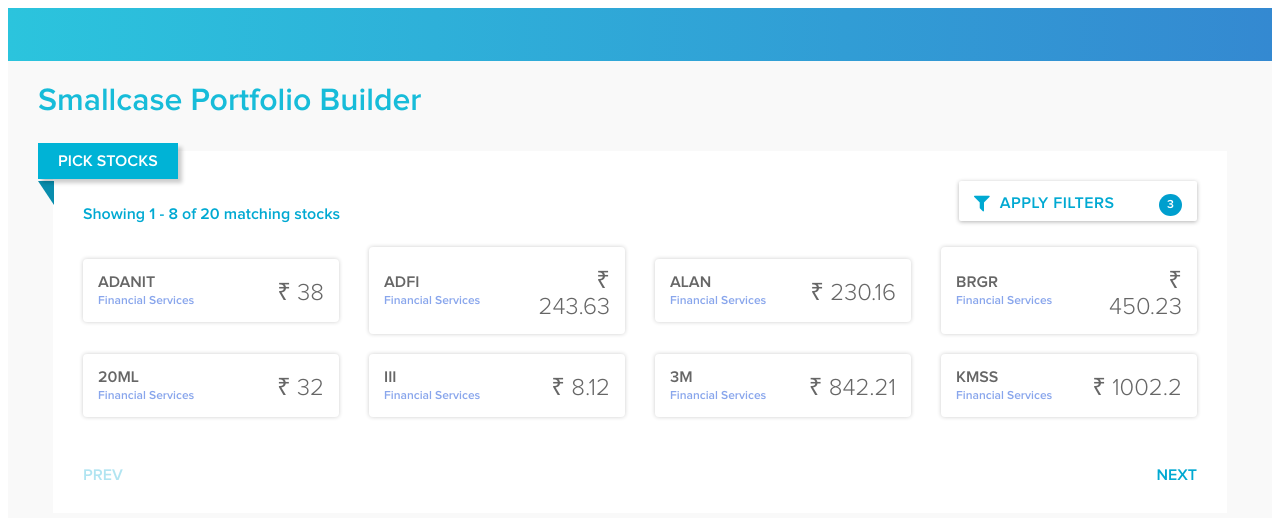
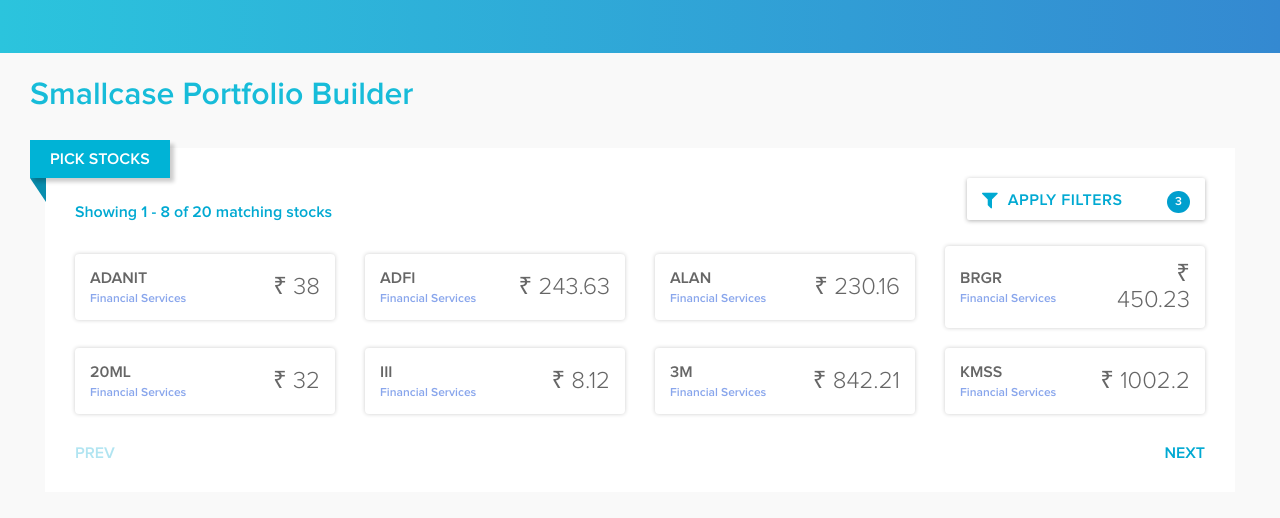
Before and after one commit to ssolanki/smallcase, a React app: page / in a window 1280 px wide. Shown: the top 518 px of the page. Built offline with nearby package versions, Linux system fonts and the light colour scheme.

Commit message:
normalize css added back and few css changes

```diff
--- a/src/components/App/App.js
+++ b/src/components/App/App.js
@@ -5,6 +5,7 @@
 import StocksList from '../StocksList/StocksList'
 import PortfolioAsync from '../Portfolio/PortfolioAsync'
 
+import 'normalize.css'
 import price from '../../data.json'
 import styles from './App.css'
 import '../../base.css'
--- a/src/components/StocksList/StockInfo/StockInfo.css
+++ b/src/components/StocksList/StockInfo/StockInfo.css
@@ -29,6 +29,7 @@
 }
 .price{
   font-size: 24px;
+  line-height: 26px;
   color: #666666;
   font-family: ProximaNova-Light;
 }
--- a/src/components/StocksList/StocksList.css
+++ b/src/components/StocksList/StocksList.css
@@ -62,7 +62,7 @@
   border-left: 16px solid transparent;
 }
 .stocksContainer{
-  min-height: 210px;
+  min-height: 170px;
 }
 .stockWidget{
   width: 25%;
```
